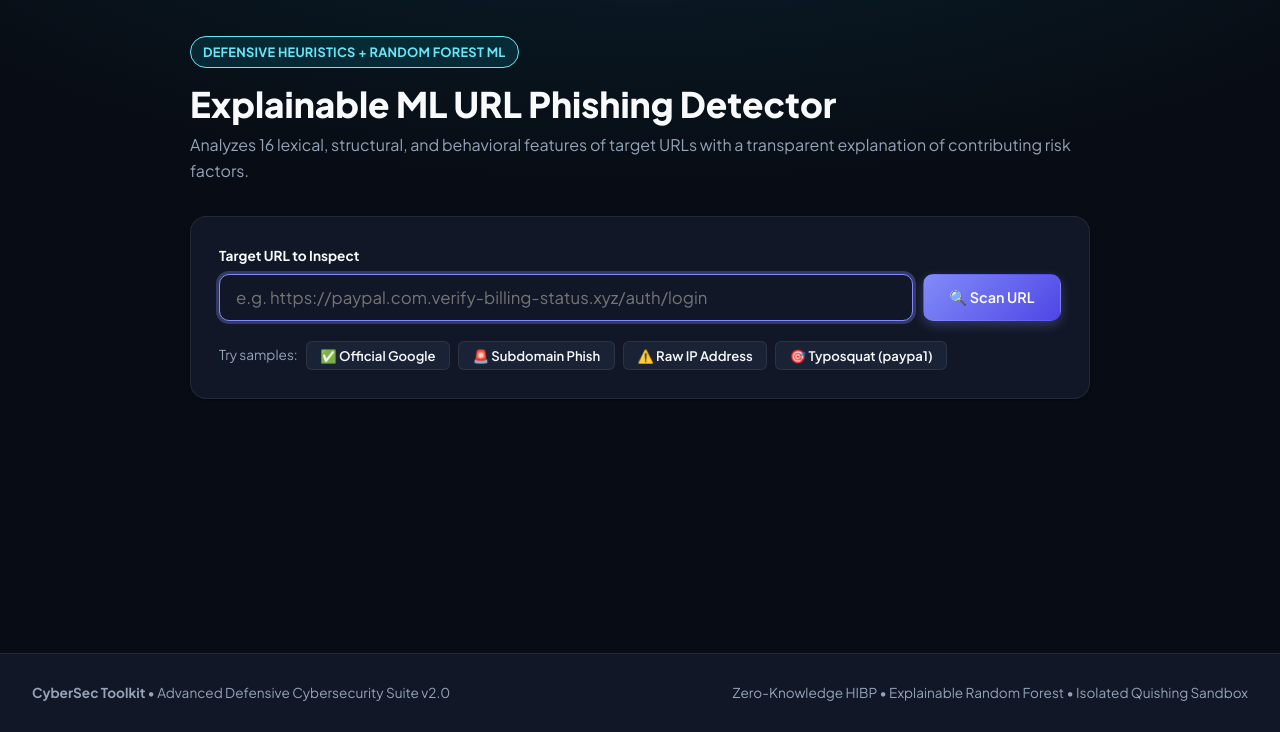
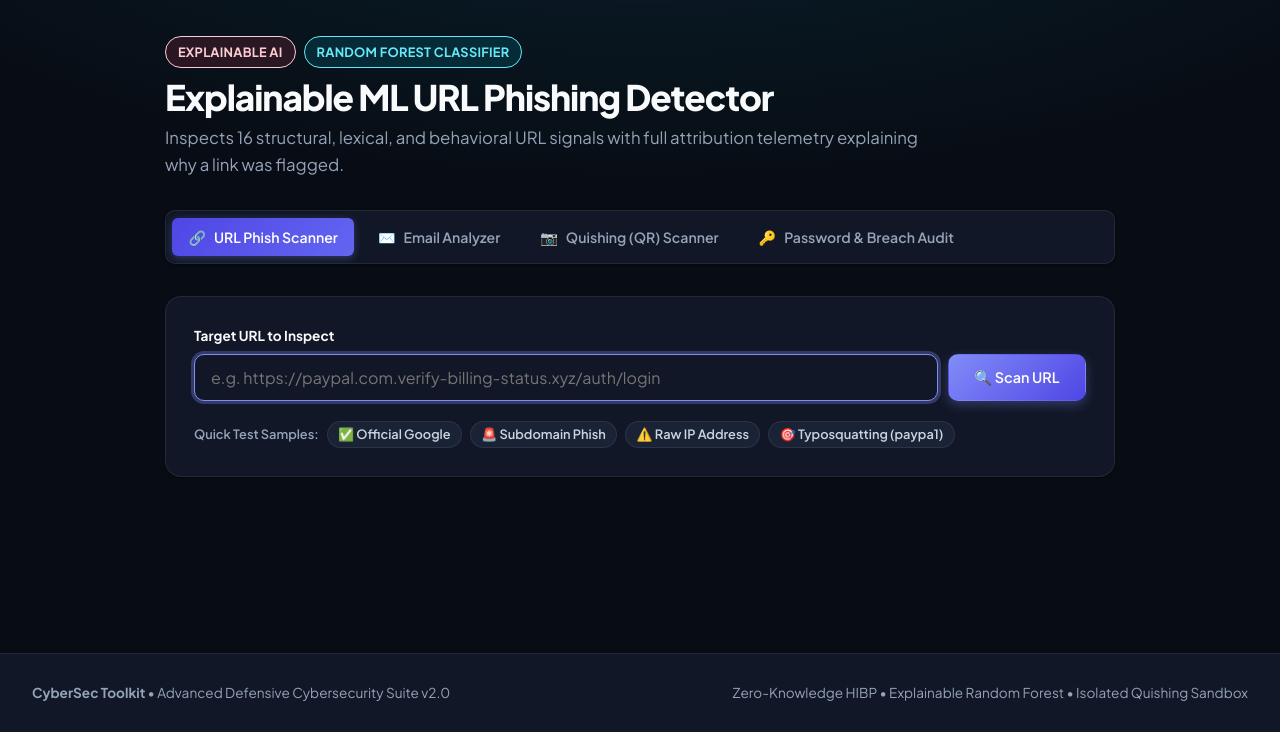
Before and after one commit to jeevicyber28/cybersec-toolkit, a Flask app: page /url-scanner/ in a window 1280 px wide; the page is wider, and only the part inside the window is pictured. Shown: the part 68-800 px from the top of that part. Run offline with Flask 3, Linux system fonts and the light colour scheme; some libraries are stand-ins or nearby versions.

Commit message:
Enhance UI design and navigation system: app/templates/tools/url_scanner.html

```diff
--- a/app/templates/tools/url_scanner.html
+++ b/app/templates/tools/url_scanner.html
@@ -3,13 +3,32 @@
 {% block title %}URL Phishing Detector &bull; Explainable ML{% endblock %}
 
 {% block content %}
-<div style="max-width: 900px; margin: 0 auto;">
-  <div style="margin-bottom: 2rem;">
-    <span class="badge badge-info" style="margin-bottom: 0.5rem;">Defensive Heuristics + Random Forest ML</span>
-    <h1 style="font-size: 2.2rem; font-weight: 800;">Explainable ML URL Phishing Detector</h1>
-    <p style="color: var(--text-muted); font-size: 1rem;">
-      Analyzes 16 lexical, structural, and behavioral features of target URLs with a transparent explanation of contributing risk factors.
+<div style="max-width: 950px; margin: 0 auto;">
+  <div class="page-header">
+    <div style="display: flex; gap: 0.5rem; align-items: center; margin-bottom: 0.5rem;">
+      <span class="badge badge-danger">Explainable AI</span>
+      <span class="badge badge-info">Random Forest Classifier</span>
+    </div>
+    <h1 class="page-title">Explainable ML URL Phishing Detector</h1>
+    <p class="page-subtitle">
+      Inspects 16 structural, lexical, and behavioral URL signals with full attribution telemetry explaining why a link was flagged.
     </p>
+  </div>
+
+  <!-- Tools Quick Switcher Subnav Strip -->
+  <div class="tools-subnav">
+    <a href="{{ url_for('url_scanner.index') }}" class="tools-subnav-btn active">
+      <span>🔗</span> URL Phish Scanner
+    </a>
+    <a href="{{ url_for('email_analyzer.index') }}" class="tools-subnav-btn">
+      <span>✉️</span> Email Analyzer
+    </a>
+    <a href="{{ url_for('qr_scanner.index') }}" class="tools-subnav-btn">
+      <span>📷</span> Quishing (QR) Scanner
+    </a>
+    <a href="{{ url_for('password_checker.index') }}" class="tools-subnav-btn">
+      <span>🔑</span> Password &amp; Breach Audit
+    </a>
   </div>
 
   <!-- Scan Input Form -->
@@ -20,7 +39,7 @@
       <div class="form-group">
         <label class="form-label" for="url">Target URL to Inspect</label>
         <div style="display: flex; gap: 0.6rem;">
-          <input type="text" id="url" name="url" class="form-control" style="font-size: 1.05rem;"
+          <input type="text" id="url" name="url" class="form-control" style="font-size: 1rem;"
                  placeholder="e.g. https://paypal.com.verify-billing-status.xyz/auth/login"
                  value="{{ url_input }}" required autofocus>
           <button type="submit" class="btn btn-primary" style="white-space: nowrap; padding: 0 1.6rem;">
@@ -30,78 +49,78 @@
       </div>
     </form>
 
-    <!-- Quick Sample Buttons for Instant Testing -->
-    <div style="font-size: 0.85rem; color: var(--text-muted); display: flex; align-items: center; gap: 0.5rem; flex-wrap: wrap;">
-      <span>Try samples:</span>
-      <button type="button" class="btn btn-secondary btn-sm" onclick="document.getElementById('url').value='https://www.google.com';">
+    <!-- Quick Sample Selector Chips -->
+    <div class="chip-container">
+      <span class="chip-label">Quick Test Samples:</span>
+      <button type="button" class="chip-btn" onclick="document.getElementById('url').value='https://www.google.com';">
         ✅ Official Google
       </button>
-      <button type="button" class="btn btn-secondary btn-sm" onclick="document.getElementById('url').value='http://paypal.com.account-verify.xyz/login?token=urgent';">
+      <button type="button" class="chip-btn" onclick="document.getElementById('url').value='http://paypal.com.account-verify.xyz/login?token=urgent';">
         🚨 Subdomain Phish
       </button>
-      <button type="button" class="btn btn-secondary btn-sm" onclick="document.getElementById('url').value='http://192.168.1.100/paypal/login.php?cmd=verify';">
+      <button type="button" class="chip-btn" onclick="document.getElementById('url').value='http://192.168.1.100/paypal/login.php?cmd=verify';">
         ⚠️ Raw IP Address
       </button>
-      <button type="button" class="btn btn-secondary btn-sm" onclick="document.getElementById('url').value='http://paypa1-security-check.com/update-account';">
-        🎯 Typosquat (paypa1)
+      <button type="button" class="chip-btn" onclick="document.getElementById('url').value='http://paypa1-security-check.com/update-account';">
+        🎯 Typosquatting (paypa1)
       </button>
     </div>
   </div>
 
   <!-- Scan Results -->
   {% if result %}
-  <div class="card" style="margin-bottom: 2rem; border-top: 5px solid {% if result.verdict == 'Safe' %}#10b981{% elif result.verdict == 'Suspicious' %}#f59e0b{% else %}#ef4444{% endif %};">
+  <div class="card" style="margin-bottom: 2rem; border-top: 5px solid {% if result.verdict == 'Safe' %}var(--accent-emerald){% elif result.verdict == 'Suspicious' %}var(--accent-amber){% else %}var(--accent-rose){% endif %};">
     <div style="display: flex; justify-content: space-between; align-items: flex-start; flex-wrap: wrap; gap: 1rem; margin-bottom: 1.5rem;">
       <div>
-        <span class="badge badge-{{ result.verdict_class }}" style="font-size: 1rem; padding: 0.4rem 1rem; margin-bottom: 0.5rem;">
+        <span class="badge badge-{{ result.verdict_class }}" style="font-size: 0.9rem; padding: 0.4rem 1rem; margin-bottom: 0.5rem;">
           {{ result.verdict }} Verdict
         </span>
-        <h2 style="font-size: 1.3rem; font-family: monospace; word-break: break-all; margin-top: 0.4rem;">
+        <h2 style="font-size: 1.25rem; font-family: var(--font-mono); word-break: break-all; margin-top: 0.4rem; color: var(--text-main);">
           {{ result.url }}
         </h2>
       </div>
       <div style="text-align: right;">
-        <span style="font-size: 0.8rem; color: var(--text-muted); text-transform: uppercase; font-weight: 600;">Risk Score</span>
-        <div style="font-size: 2.8rem; font-weight: 800; line-height: 1; color: {% if result.verdict == 'Safe' %}#10b981{% elif result.verdict == 'Suspicious' %}#f59e0b{% else %}#ef4444{% endif %};">
+        <span style="font-size: 0.75rem; color: var(--text-muted); text-transform: uppercase; font-weight: 700; letter-spacing: 0.05em;">Threat Probability</span>
+        <div style="font-size: 3rem; font-weight: 800; line-height: 1; color: {% if result.verdict == 'Safe' %}var(--accent-emerald){% elif result.verdict == 'Suspicious' %}var(--accent-amber){% else %}var(--accent-rose){% endif %}; margin-top: 0.2rem;">
           {{ result.risk_score }}<span style="font-size: 1.2rem; color: var(--text-muted); font-weight: 500;">/100</span>
         </div>
       </div>
     </div>
 
     <!-- Explainable ML Section: Top Contributing Features Horizontal Bar Chart -->
-    <div style="background: var(--bg-card-hover); border-radius: var(--radius-md); padding: 1.5rem; margin-bottom: 2rem; border: 1px solid var(--border-color);">
-      <div style="display: flex; justify-content: space-between; align-items: center; margin-bottom: 1rem;">
+    <div style="background: var(--bg-surface-elevated); border-radius: var(--radius-sm); padding: 1.5rem; margin-bottom: 1.75rem; border: 1px solid var(--border-subtle);">
+      <div style="display: flex; justify-content: space-between; align-items: center; margin-bottom: 1.25rem; flex-wrap: wrap; gap: 0.5rem;">
         <div>
-          <h3 style="font-size: 1.15rem; font-weight: 700; display: flex; align-items: center; gap: 0.4rem;">
-            📊 Explainable ML: Top Contributing Features
+          <h3 style="font-size: 1.1rem; font-weight: 700; color: var(--text-main);">
+            📊 Top Contributing Risk Factors (Attribution Telemetry)
           </h3>
-          <p style="font-size: 0.85rem; color: var(--text-muted);">
-            Visual attribution showing feature influence calculated from Random Forest model weights.
+          <p style="font-size: 0.85rem; color: var(--text-muted); margin-top: 0.2rem;">
+            Feature impact weights determined by the Random Forest classifier.
           </p>
         </div>
-        <a href="{{ url_for('main.model_info') }}" class="btn btn-secondary btn-sm" style="font-size: 0.8rem;">
-          View Model Info &amp; Metrics ➔
+        <a href="{{ url_for('main.model_info') }}" class="btn btn-secondary btn-sm">
+          Model Metrics &amp; Confusion Matrix ➔
         </a>
       </div>
 
       <!-- Feature Bars -->
-      <div style="display: flex; flex-direction: column; gap: 0.9rem;">
+      <div style="display: flex; flex-direction: column; gap: 1rem;">
         {% for item in result.top_contributions %}
           <div class="feature-bar-container">
             <div class="feature-bar-header">
               <span>
                 <b>{{ item.label }}</b>
                 <span style="color: var(--text-muted); font-weight: 400; margin-left: 0.4rem;">
-                  (Value: <code>{{ item.value }}</code>)
+                  (Observed: <code>{{ item.value }}</code>)
                 </span>
               </span>
               <span>
                 {% if item.direction == 'reduces_risk' %}
-                  <span style="color: #10b981; font-weight: 700;">- Legitimate Indicator</span>
+                  <span style="color: var(--accent-emerald); font-weight: 700;">- Legitimate Signal</span>
                 {% elif item.impact > 0.5 %}
-                  <span style="color: #ef4444; font-weight: 700;">+{{ item.impact }}% Phishing Bias</span>
+                  <span style="color: var(--accent-rose); font-weight: 700;">+{{ item.impact }}% Malicious Bias</span>
                 {% else %}
-                  <span style="color: var(--text-muted);">Neutral Baseline</span>
+                  <span style="color: var(--text-muted);">Baseline Neutral</span>
                 {% endif %}
               </span>
             </div>
@@ -116,58 +135,58 @@
 
     <!-- Complete 16 Features Inspection Table -->
     <details>
-      <summary style="cursor: pointer; font-weight: 700; color: var(--color-primary); padding: 0.5rem 0;">
-        🔬 View Complete 16-Feature Inspection Matrix
+      <summary style="cursor: pointer; font-weight: 700; color: var(--accent-primary); font-size: 0.9rem; padding: 0.4rem 0;">
+        🔬 View Full 16-Feature Lexical &amp; Structural Matrix
       </summary>
       <div class="table-responsive" style="margin-top: 1rem;">
         <table class="table">
           <thead>
             <tr>
-              <th>Feature Category</th>
-              <th>Extracted Value</th>
-              <th>Educational Security Insight</th>
+              <th>Feature Indicator</th>
+              <th>Observed Value</th>
+              <th>Defensive Security Rationale</th>
             </tr>
           </thead>
           <tbody>
             <tr>
               <td><b>HTTPS Implementation</b></td>
-              <td><code>{{ 'Enabled' if result.features.has_https == 1 else 'Missing (HTTP)' }}</code></td>
-              <td>Missing encryption leaves credentials exposed in transit and indicates suspicious staging.</td>
+              <td><code>{{ 'Enabled' if result.features.has_https == 1 else 'Missing (Insecure HTTP)' }}</code></td>
+              <td>Missing transport encryption leaves credentials exposed and signals low-effort phishing staging.</td>
             </tr>
             <tr>
               <td><b>Raw IP Address</b></td>
               <td><code>{{ 'Yes' if result.features.has_ip == 1 else 'No' }}</code></td>
-              <td>Legitimate businesses use verified registered domains, not naked IP addresses.</td>
+              <td>Legitimate businesses operate on authenticated domains; naked IPs are classic evasion indicators.</td>
             </tr>
             <tr>
               <td><b>Subdomain Count</b></td>
-              <td><code>{{ result.features.num_subdomains }}</code></td>
-              <td>Excessive subdomain nesting is commonly used to trick mobile users who cannot see the full domain.</td>
+              <td><code>{{ result.features.num_subdomains }} levels</code></td>
+              <td>Excessive nesting is deployed to deceive mobile users who cannot view truncated address bars.</td>
             </tr>
             <tr>
               <td><b>Suspicious TLD</b></td>
               <td><code>{{ 'Yes' if result.features.suspicious_tld == 1 else 'Standard' }}</code></td>
-              <td>TLDs like .xyz, .top, and .club have high abuse rates for disposable phishing campaigns.</td>
+              <td>TLDs like .xyz, .top, and .club have high abuse rates for short-lived phishing campaigns.</td>
             </tr>
             <tr>
               <td><b>Sensitive Keywords</b></td>
-              <td><code>{{ result.features.sensitive_keywords }} hits</code></td>
-              <td>Keywords like login, verify, and banking in the URL string signal potential credential harvesting.</td>
+              <td><code>{{ result.features.sensitive_keywords }} occurrences</code></td>
+              <td>Keywords like login, verify, and banking in URL strings frequently correlate with credential harvesting.</td>
             </tr>
             <tr>
               <td><b>Shannon Entropy</b></td>
               <td><code>{{ result.features.entropy }} bits</code></td>
-              <td>High randomness in URL characters often indicates automated generation or evasion techniques.</td>
+              <td>Higher randomness indicates algorithmic domain generation (DGA) or obfuscated routing tokens.</td>
             </tr>
             <tr>
               <td><b>URL Shortener</b></td>
               <td><code>{{ 'Yes' if result.features.is_shortened == 1 else 'No' }}</code></td>
-              <td>Shortened URLs hide true destination domains and mask intermediate redirects.</td>
+              <td>Shorteners conceal the true destination host and bypass standard perimeter gateway filters.</td>
             </tr>
             <tr>
               <td><b>Overall Length</b></td>
-              <td><code>{{ result.features.url_length }} chars</code></td>
-              <td>Extended URL strings frequently pack padding parameters to push malicious domains out of view.</td>
+              <td><code>{{ result.features.url_length }} characters</code></td>
+              <td>Extensive URL lengths frequently carry parameter padding designed to hide malicious endpoints.</td>
             </tr>
           </tbody>
         </table>
```
